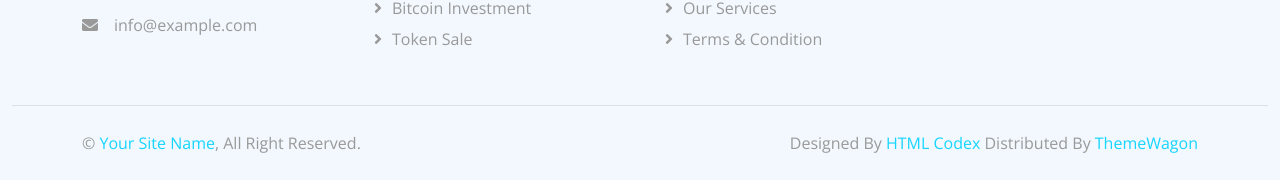
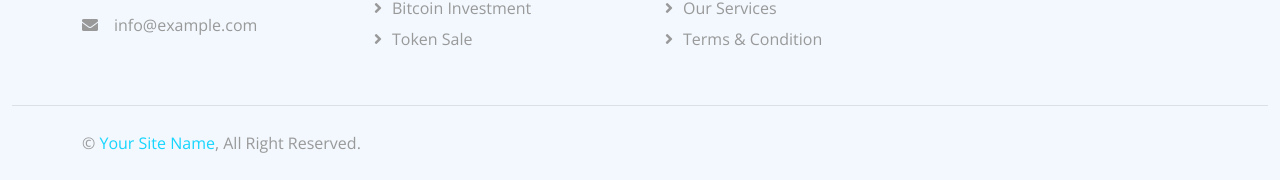
Before and after one commit to SpaceXpanse/Website, a plain HTML site: page docs/index.html in a window 1280 px wide. Shown: the part 5988-6168 px from the top of the page. Drawn offline with nearby package versions, Linux system fonts and the light colour scheme.

Commit message:
Update index.html

```diff
--- a/docs/index.html
+++ b/docs/index.html
@@ -593,9 +593,9 @@
                         &copy; <a href="#">Your Site Name</a>, All Right Reserved.
                     </div>
                     <div class="col-md-6 text-center text-md-end">
-                        <!--/*** This template is free as long as you keep the footer author’s credit link/attribution link/backlink. If you'd like to use the template without the footer author’s credit link/attribution link/backlink, you can purchase the Credit Removal License from "https://htmlcodex.com/credit-removal". Thank you for your support. ***/-->
+                        <!--/*** This template is free as long as you keep the footer author’s credit link/attribution link/backlink. If you'd like to use the template without the footer author’s credit link/attribution link/backlink, you can purchase the Credit Removal License from "https://htmlcodex.com/credit-removal". Thank you for your support.
                         Designed By <a href="https://htmlcodex.com">HTML Codex</a> Distributed By <a
-                            href="https://themewagon.com">ThemeWagon</a>
+                            href="https://themewagon.com">ThemeWagon</a> ***/-->
                     </div>
                 </div>
             </div>
```
